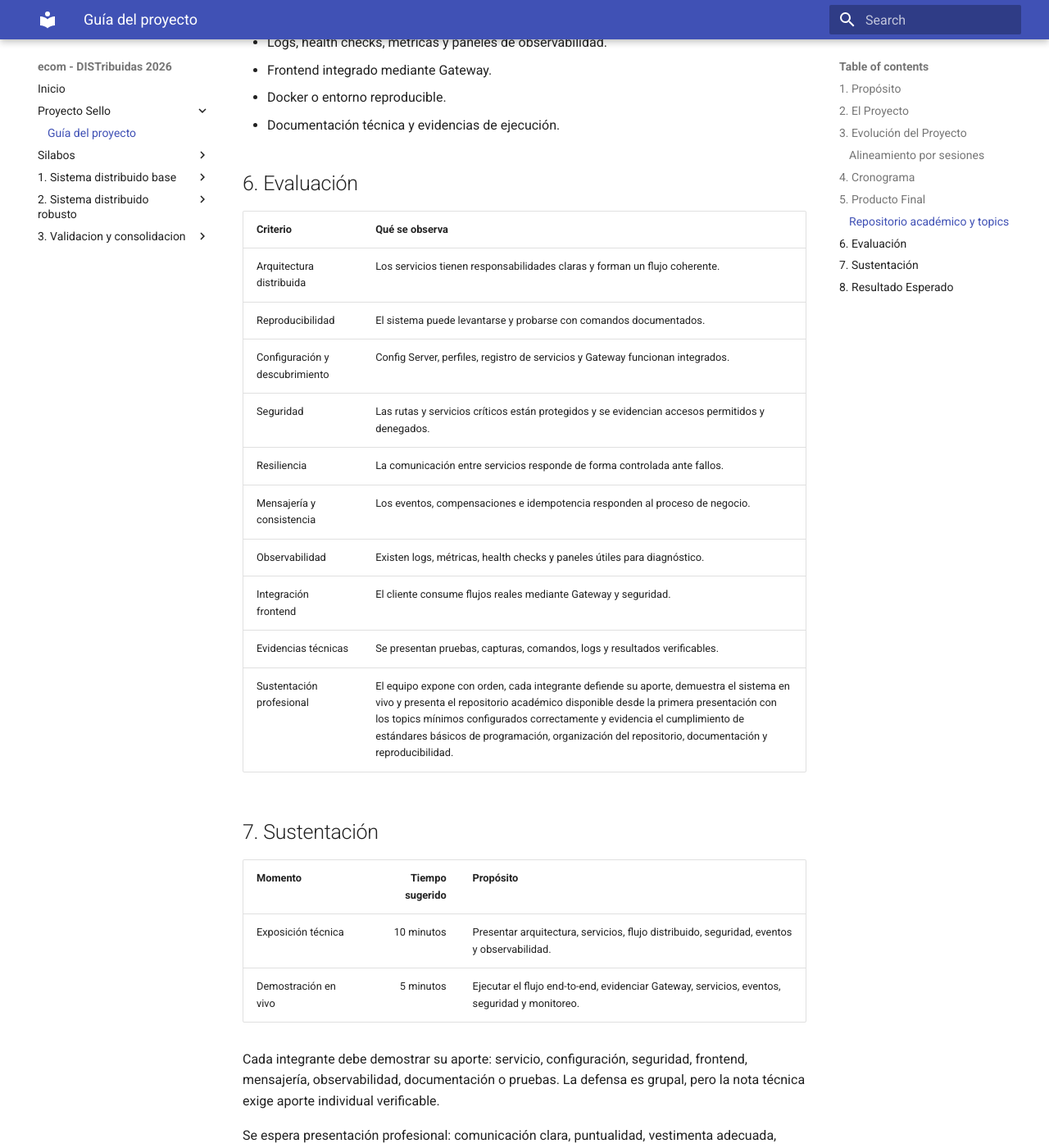
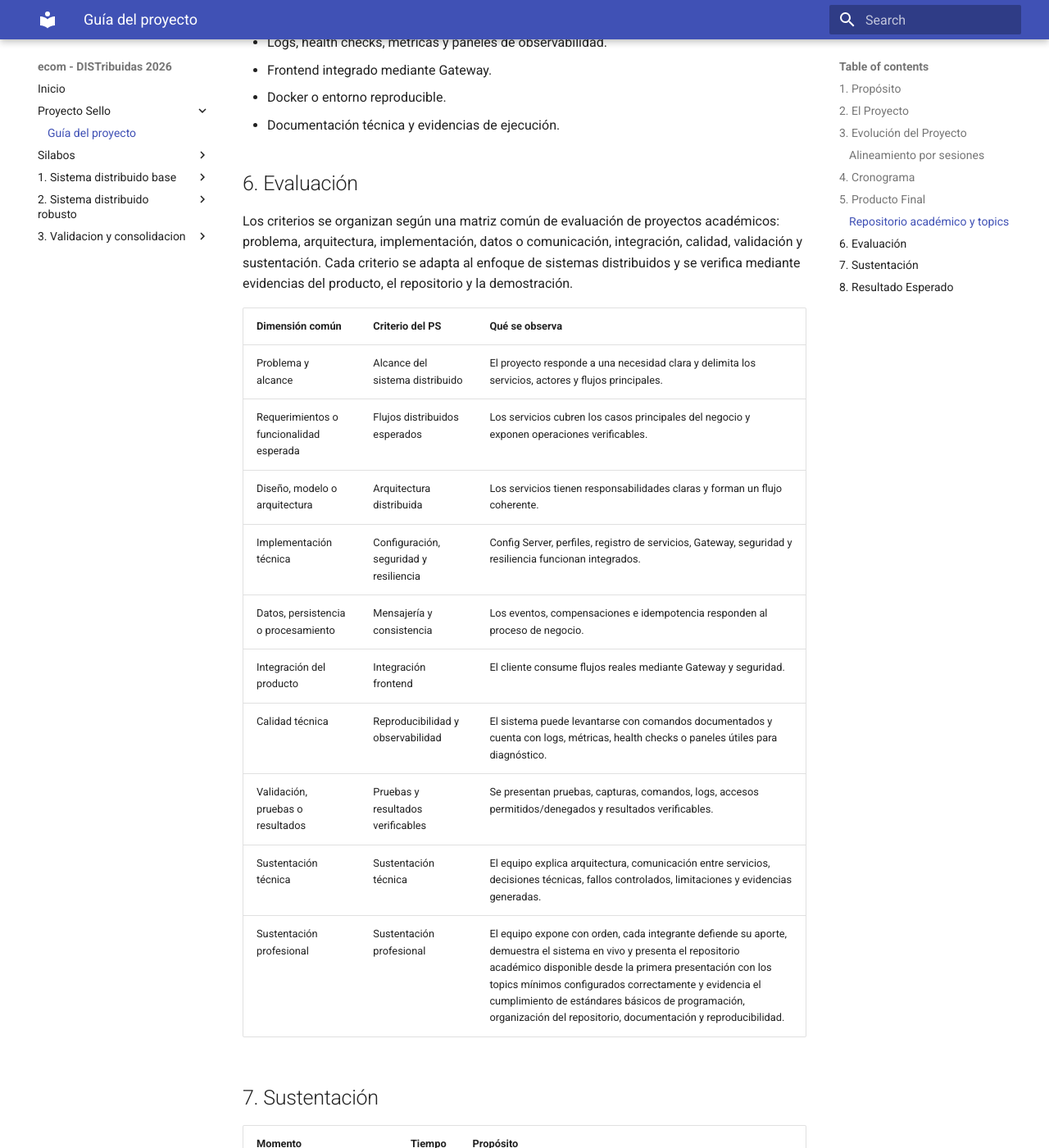
Before and after one commit to 261dist/ecom, an MkDocs documentation site: the page built from docs/proyecto-sello/index.md, in a window 1280 px wide and 1400 px high, scrolled down 4526 px. Shown: the whole window at 82% size. Built offline with MkDocs 1.6.1 and Material for MkDocs 9.7.7, drawn with Linux system fonts in a browser that asks for light colours.

Commit message:
first commit

```diff
--- a/docs/proyecto-sello/index.md
+++ b/docs/proyecto-sello/index.md
@@ -111,18 +111,20 @@ Componentes mínimos:
 
 ## 6. Evaluación
 
-| Criterio | Qué se observa |
-|---|---|
-| Arquitectura distribuida | Los servicios tienen responsabilidades claras y forman un flujo coherente. |
-| Reproducibilidad | El sistema puede levantarse y probarse con comandos documentados. |
-| Configuración y descubrimiento | Config Server, perfiles, registro de servicios y Gateway funcionan integrados. |
-| Seguridad | Las rutas y servicios críticos están protegidos y se evidencian accesos permitidos y denegados. |
-| Resiliencia | La comunicación entre servicios responde de forma controlada ante fallos. |
-| Mensajería y consistencia | Los eventos, compensaciones e idempotencia responden al proceso de negocio. |
-| Observabilidad | Existen logs, métricas, health checks y paneles útiles para diagnóstico. |
-| Integración frontend | El cliente consume flujos reales mediante Gateway y seguridad. |
-| Evidencias técnicas | Se presentan pruebas, capturas, comandos, logs y resultados verificables. |
-| Sustentación profesional | El equipo expone con orden, cada integrante defiende su aporte, demuestra el sistema en vivo y presenta el repositorio académico disponible desde la primera presentación con los topics mínimos configurados correctamente y evidencia el cumplimiento de estándares básicos de programación, organización del repositorio, documentación y reproducibilidad. |
+Los criterios se organizan según una matriz común de evaluación de proyectos académicos: problema, arquitectura, implementación, datos o comunicación, integración, calidad, validación y sustentación. Cada criterio se adapta al enfoque de sistemas distribuidos y se verifica mediante evidencias del producto, el repositorio y la demostración.
+
+| Dimensión común | Criterio del PS | Qué se observa |
+|---|---|---|
+| Problema y alcance | Alcance del sistema distribuido | El proyecto responde a una necesidad clara y delimita los servicios, actores y flujos principales. |
+| Requerimientos o funcionalidad esperada | Flujos distribuidos esperados | Los servicios cubren los casos principales del negocio y exponen operaciones verificables. |
+| Diseño, modelo o arquitectura | Arquitectura distribuida | Los servicios tienen responsabilidades claras y forman un flujo coherente. |
+| Implementación técnica | Configuración, seguridad y resiliencia | Config Server, perfiles, registro de servicios, Gateway, seguridad y resiliencia funcionan integrados. |
+| Datos, persistencia o procesamiento | Mensajería y consistencia | Los eventos, compensaciones e idempotencia responden al proceso de negocio. |
+| Integración del producto | Integración frontend | El cliente consume flujos reales mediante Gateway y seguridad. |
+| Calidad técnica | Reproducibilidad y observabilidad | El sistema puede levantarse con comandos documentados y cuenta con logs, métricas, health checks o paneles útiles para diagnóstico. |
+| Validación, pruebas o resultados | Pruebas y resultados verificables | Se presentan pruebas, capturas, comandos, logs, accesos permitidos/denegados y resultados verificables. |
+| Sustentación técnica | Sustentación técnica | El equipo explica arquitectura, comunicación entre servicios, decisiones técnicas, fallos controlados, limitaciones y evidencias generadas. |
+| Sustentación profesional | Sustentación profesional | El equipo expone con orden, cada integrante defiende su aporte, demuestra el sistema en vivo y presenta el repositorio académico disponible desde la primera presentación con los topics mínimos configurados correctamente y evidencia el cumplimiento de estándares básicos de programación, organización del repositorio, documentación y reproducibilidad. |
 
 ## 7. Sustentación
 
```
